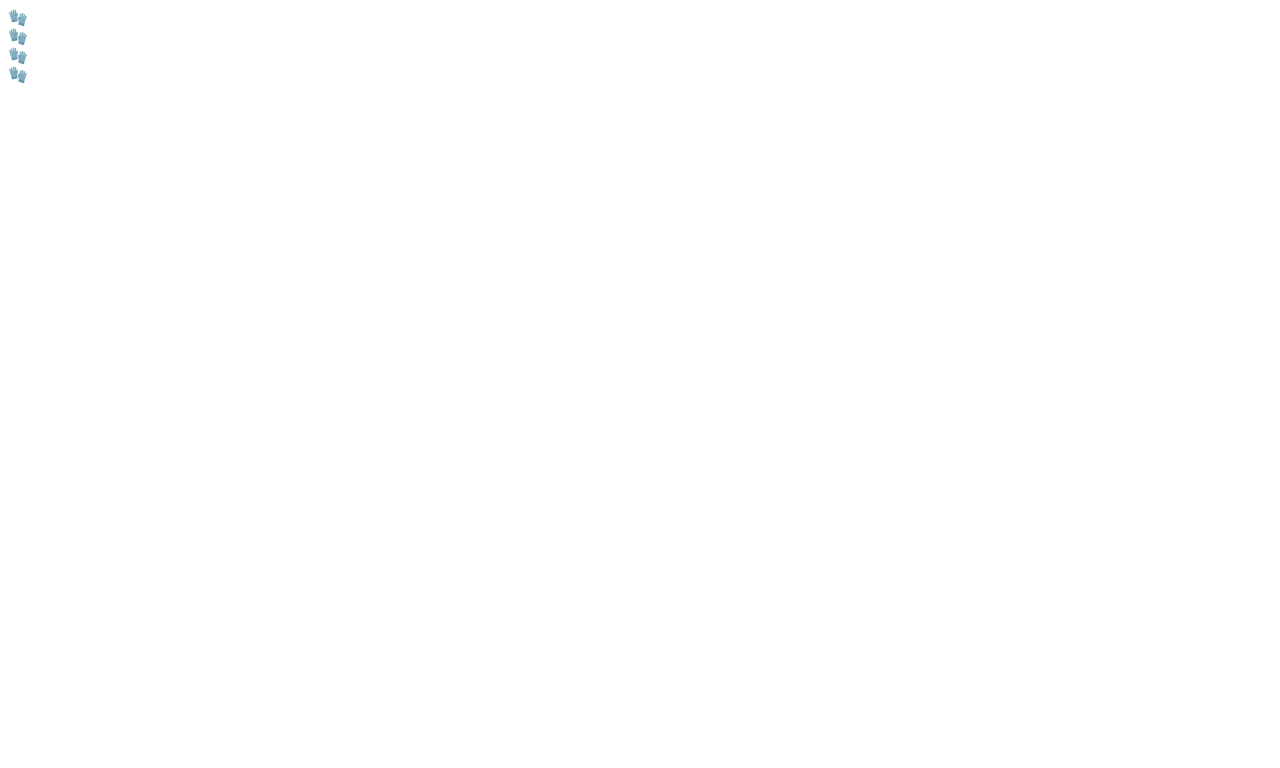
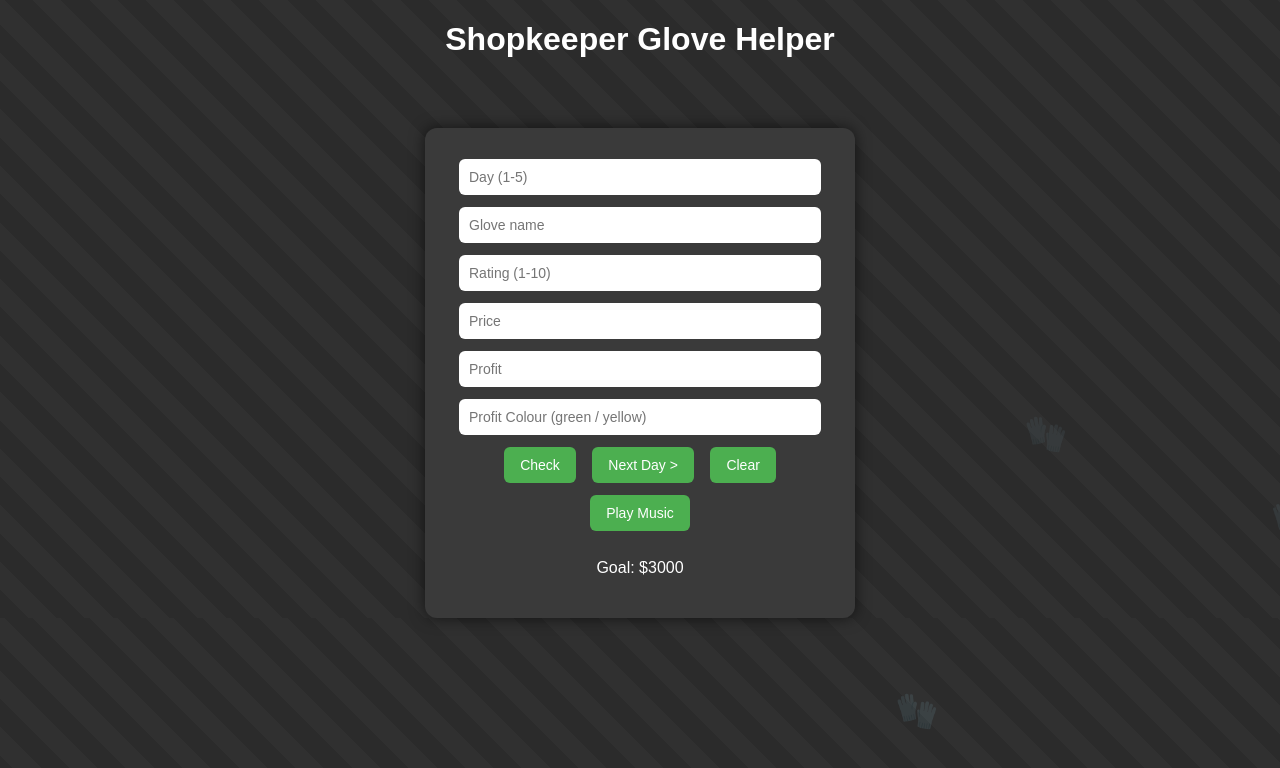
Before and after one commit to shopkeeperglove/shopkeeperglove.github.io, a plain HTML site: page index.html in a window 1280 px wide. Drawn offline with Linux system fonts and the light colour scheme.

Commit message:
Update index.html

```diff
--- a/index.html
+++ b/index.html
@@ -1,4 +1,186 @@
+<!DOCTYPE html>
+<html>
+<head>
+<title>Shopkeeper Glove Helper</title>
+
+<style>
+
+body{
+font-family:Arial;
+text-align:center;
+color:white;
+margin:0;
+background:
+repeating-linear-gradient(
+45deg,
+#2b2b2b,
+#2b2b2b 20px,
+#303030 20px,
+#303030 40px
+);
+overflow-x:hidden;
+}
+
+.container{
+background:#3a3a3a;
+width:380px;
+margin:auto;
+margin-top:70px;
+padding:25px;
+border-radius:12px;
+box-shadow:0 0 15px rgba(0,0,0,0.6);
+position:relative;
+z-index:2;
+}
+
+input{
+padding:10px;
+margin:6px;
+width:90%;
+border:none;
+border-radius:6px;
+font-size:14px;
+}
+
+button{
+padding:10px 16px;
+margin:6px;
+background:#4CAF50;
+border:none;
+color:white;
+border-radius:6px;
+cursor:pointer;
+font-size:14px;
+}
+
+button:hover{
+background:#43a047;
+}
+
+#result{
+margin-top:15px;
+font-size:22px;
+font-weight:bold;
+}
+
+#money{
+margin-top:10px;
+font-size:18px;
+color:#00d4ff;
+}
+
+/* bottom alert */
+
+.bottomAlert{
+position:fixed;
+bottom:-120px;
+left:0;
+width:100%;
+padding:25px;
+text-align:center;
+font-size:22px;
+font-weight:bold;
+color:white;
+border-top-left-radius:40px;
+border-top-right-radius:40px;
+transition:bottom 0.6s ease, opacity 0.6s ease;
+opacity:0;
+z-index:5;
+}
+
+.bottomAlert.show{
+bottom:0;
+opacity:1;
+}
+
+.goodAlert{
+background:#1db954;
+}
+
+.badAlert{
+background:#e53935;
+}
+
+/* floating gloves */
+
+.floatingGlove{
+position:fixed;
+bottom:-60px;
+font-size:35px;
+opacity:0.15;
+animation:floatUp linear infinite;
+pointer-events:none;
+z-index:1;
+}
+
+@keyframes floatUp{
+
+0%{
+transform:translateY(0);
+opacity:0;
+}
+
+10%{
+opacity:0.15;
+}
+
+100%{
+transform:translateY(-110vh);
+opacity:0;
+}
+
+}
+
+</style>
+
+</head>
+
+<body>
+
+<h1>Shopkeeper Glove Helper</h1>
+
+<div class="container">
+
+<input id="day" type="number" placeholder="Day (1-5)" min="1" max="5">
+
+<input id="glove" placeholder="Glove name">
+
+<input id="rating" type="number" placeholder="Rating (1-10)" min="1" max="10">
+
+<input id="price" type="number" placeholder="Price">
+
+<input id="profit" type="number" placeholder="Profit">
+
+<input id="profitColor" placeholder="Profit Colour (green / yellow)">
+
+<br>
+
+<button onclick="check()">Check</button>
+<button onclick="nextDay()">Next Day ></button>
+<button onclick="clearInputs()">Clear</button>
+<button onclick="playMusic()">Play Music</button>
+
+<p id="result"></p>
+<p id="money"></p>
+
+<p>Goal: $3000</p>
+
+</div>
+
+<div id="alertBar" class="bottomAlert"></div>
+
+<!-- MUSIC -->
+<audio id="bgMusic" loop>
+<source src="music.mp3" type="audio/mpeg">
+</audio>
+
 <script>
+
+/* play music */
+
+function playMusic(){
+document.getElementById("bgMusic").play();
+}
 
 /* floating gloves */
 
@@ -152,3 +334,6 @@ document.getElementById("money").innerHTML = "";
 }
 
 </script>
+
+</body>
+</html>
```
